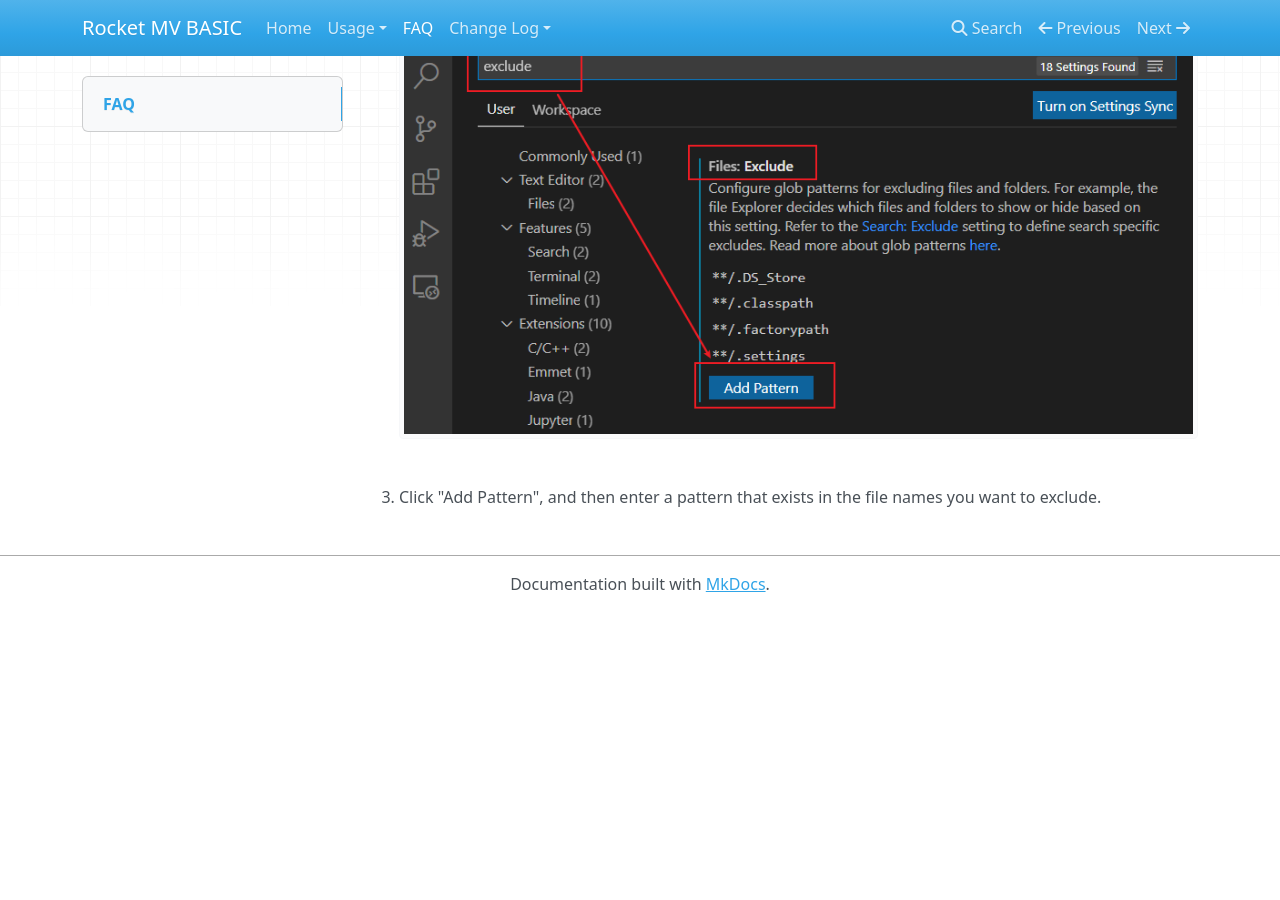
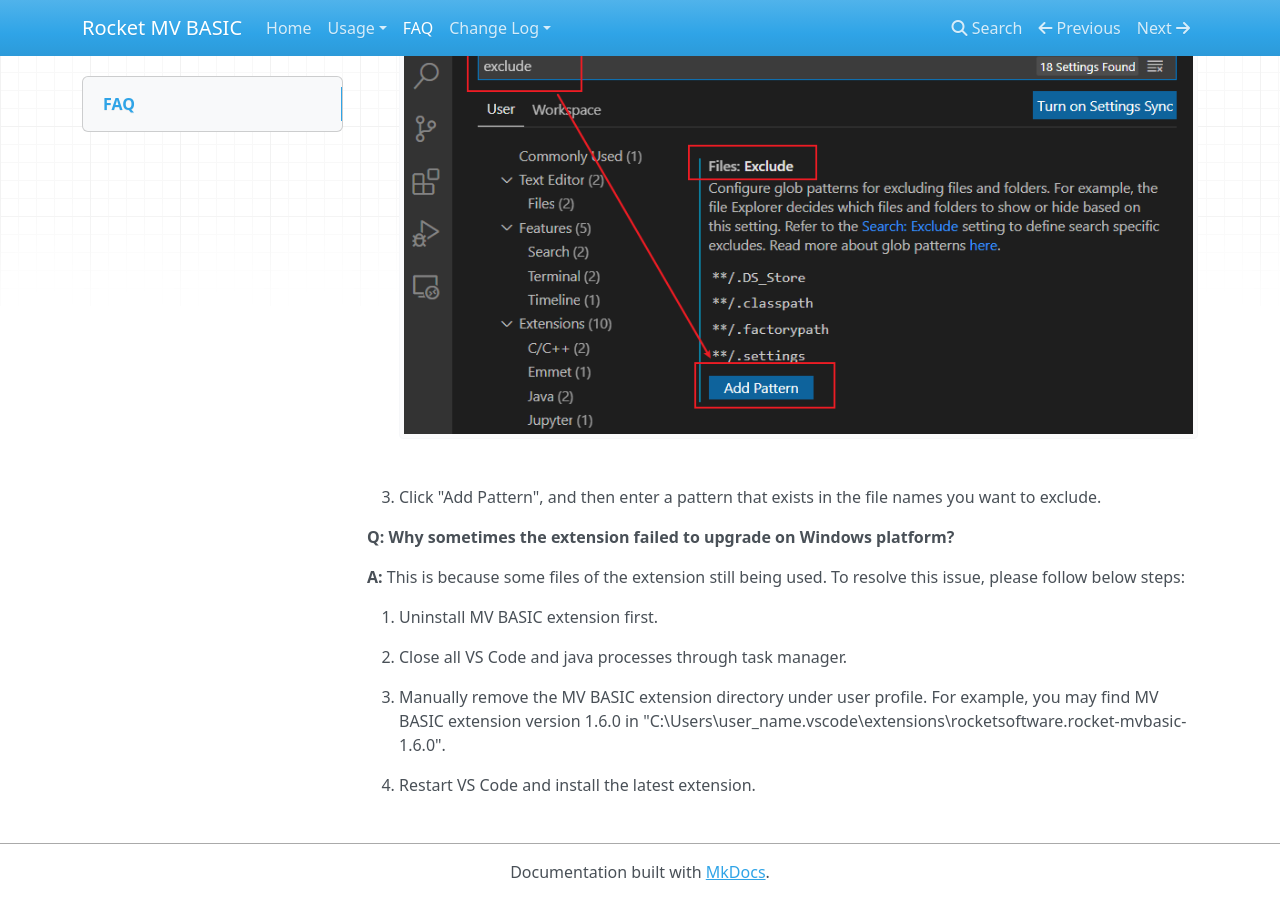
Before and after one commit to RocketSoftware/rocket-mvbasic, an MkDocs documentation site: the page built from docs/usage/FAQ.md, in a window 1280 px wide and 900 px high, scrolled down 1939 px. Built offline with MkDocs 1.6.1, drawn with Linux system fonts in a browser that asks for light colours; nearby versions of some CDN libraries; before the commit the page ends 2551 px from its top, so only the background shows below that.

Commit message:
update FAQ to resolve issue when the extension could not be uninstalled

```diff
--- a/docs/usage/FAQ.md
+++ b/docs/usage/FAQ.md
@@ -33,3 +33,15 @@
     ![](../img/faq_exclude.png)
 
 3. Click "Add Pattern", and then enter a pattern that exists in the file names you want to exclude.
+
+**Q: Why sometimes the extension failed to upgrade on Windows platform?**
+
+**A:** This is because some files of the extension still being used. To resolve this issue, please follow below steps:
+
+1. Uninstall MV BASIC extension first.
+
+2. Close all VS Code and java processes through task manager.
+
+3. Manually remove the MV BASIC extension directory under user profile. For example, you may find MV BASIC extension version 1.6.0 in "C:\Users\user_name\.vscode\extensions\rocketsoftware.rocket-mvbasic-1.6.0".
+
+4. Restart VS Code and install the latest extension.
```
